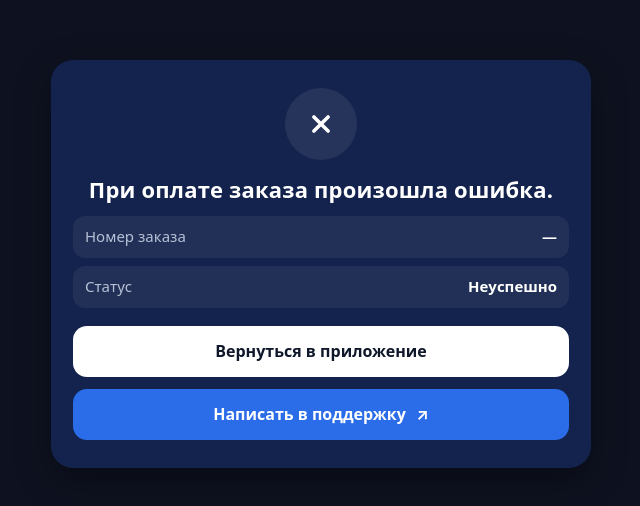
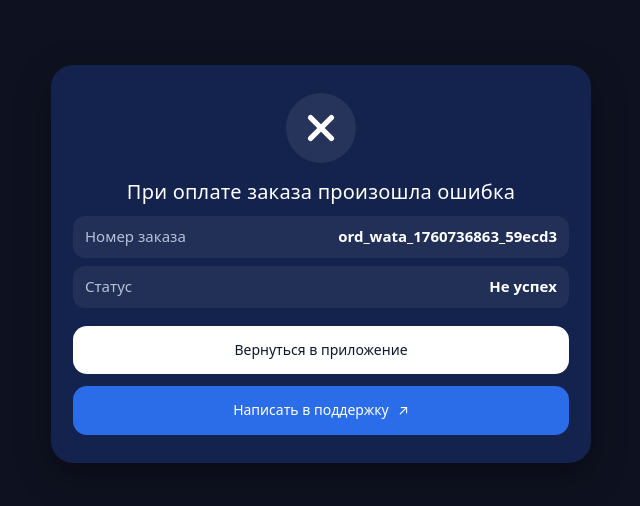
Before and after one commit to officialstarsbox/starsbox-miniapp, a plain HTML site: page pages/pay/fail/index.html in a window 1280 px wide. Shown: the part 136-642 px from the top of the page, without its empty margins (319-959 px from the left). Drawn offline with Linux system fonts and the light colour scheme.

Commit message:
payment success/fail2

```diff
--- a/pages/pay/fail/index.html
+++ b/pages/pay/fail/index.html
@@ -43,17 +43,17 @@
 
     /* big cross in a circle */
     .icon{
-      width:72px; height:72px; margin:0 auto 14px;
+      width:70px; height:70px; margin:0 auto 14px;
       border-radius:50%;
       background:rgba(255,255,255,.08);
       display:grid; place-items:center;
     }
-    .icon svg{ width:34px; height:34px; display:block; }
+    .icon svg{ width:50px; height:50px; display:block; }
     .icon path{ stroke:#ffffff; stroke-width:2.5; stroke-linecap:round }
 
     h1{
       margin:8px 0 10px;
-      font-size:22px; font-weight:700;
+      font-size:20px; font-weight:400;
       letter-spacing:.2px;
     }
 
@@ -83,7 +83,7 @@
     .btn{
       appearance:none; border:0; cursor:pointer;
       border-radius:14px; padding:14px 16px;
-      font-size:16px; font-weight:700; text-decoration:none;
+      font-size:14px; font-weight:400; text-decoration:none;
       display:block; width:100%;
     }
     .btn-primary{ background:var(--btn); color:var(--btn-text) }
@@ -102,11 +102,11 @@
         </svg>
       </div>
 
-      <h1 id="title">При оплате заказа произошла ошибка.</h1>
+      <h1 id="title">При оплате заказа произошла ошибка</h1>
 
       <ul class="kv" aria-live="polite">
         <li><span>Номер заказа</span><b id="orderId">—</b></li>
-        <li><span>Статус</span><b class="status-bad">Неуспешно</b></li>
+        <li><span>Статус</span><b class="status-bad">Не успех</b></li>
       </ul>
 
       <div class="actions">
@@ -130,7 +130,7 @@
       qp.get('orderId') || qp.get('order_id') ||
       hp.get('orderId') || hp.get('order_id') || '';
 
-    document.getElementById('orderId').textContent = orderId || '—';
+    document.getElementById('orderId').textContent = orderId || 'ord_wata_1760736863_59ecd3';
 
     // deep-link для возврата в мини-апп (передаём start_param, чтобы приложение могло догрузить статус)
     const startParam = orderId ? `resume:${encodeURIComponent(orderId)}` : 'resume';
```
